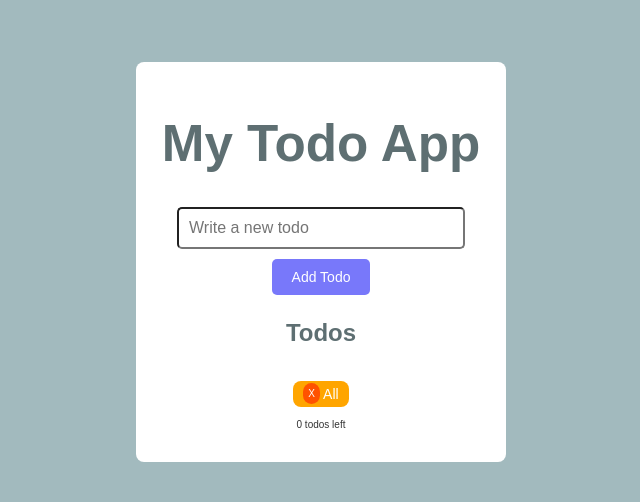
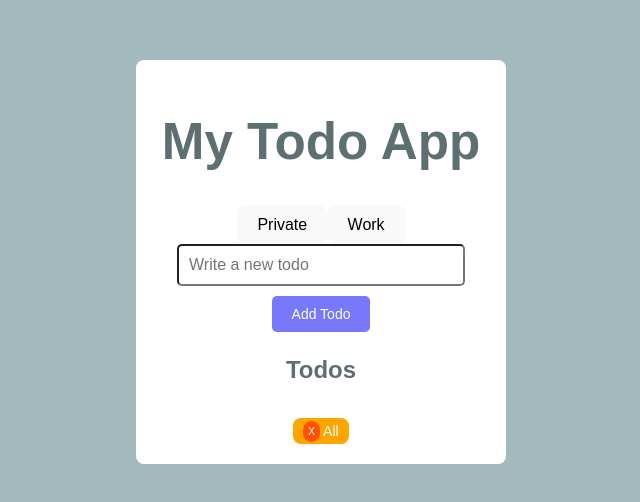
Before and after one commit to Nora-H01/react-todolist, a React (Vite) app in the folder react-todolist/: page / in a window 1280 px wide. Shown: the part 138-640 px from the top of the page, without its empty margins (319-959 px from the left). Built offline with nearby package versions, Linux system fonts and the light colour scheme.

Commit message:
add category private-work & deplace todo-counter

```diff
--- a/react-todolist/src/App.jsx
+++ b/react-todolist/src/App.jsx
@@ -12,17 +12,19 @@ const App = () => {
     return savedTodos ? JSON.parse(savedTodos) : [];
   });
 
+  const [activeTab, setActiveTab] = useState("private"); // state default
+
   // save -> localStorage-> update `todos`
   useEffect(() => {
     localStorage.setItem(LSKEY, JSON.stringify(todos));
   }, [todos]);
 
   // add
-  const addTodo = (newTodoName) => {
-    if (newTodoName.trim()) {
+  const addTodo = (newTodoName, category) => {
+    if (newTodoName.trim() && category) {
       setTodos([
         ...todos,
-        { id: Date.now(), name: newTodoName, state: "to do" },
+        { id: Date.now(), name: newTodoName, state: "to do", category: category },
       ]);
     }
   };
@@ -46,23 +48,42 @@ const App = () => {
     setTodos(todos.filter((todo) => todo.state !== "done"));
   };
 
-  //counter
-  const getIncompleteCount = () => {
-    return todos.filter((todo) => todo.state !== "done").length;
-  };
 
+
+  // Filtrer les tâches selon l'onglet actif
+  const filteredTodos = todos.filter((todo) => todo.category === activeTab);
 
   return (
     <div className="app-container">
       <h1>My Todo App</h1>
-      <Form addTodo={addTodo} />
+
+      {/* Onglets */}
+      <div className="tabs">
+        <button
+          className={activeTab === "private" ? "tab active" : "tab"}
+          onClick={() => setActiveTab("private")}
+        >
+          Private
+        </button>
+        <button
+          className={activeTab === "work" ? "tab active" : "tab"}
+          onClick={() => setActiveTab("work")}
+        >
+          Work
+        </button>
+      </div>
+
+      {/* Formulaire */}
+      <Form addTodo={addTodo} activeTab={activeTab} />
+
+      {/* Liste des tâches filtrées */}
       <TodoList
-        todos={todos}
+        todos={filteredTodos}
         updateTodoState={updateTodoState}
         deleteTodo={deleteTodo}
         deleteAllCompleted={deleteAllCompleted}
       />
-      <p className="todo-counter">{getIncompleteCount()} todos left</p>
+
     </div>
   );
 };
```
